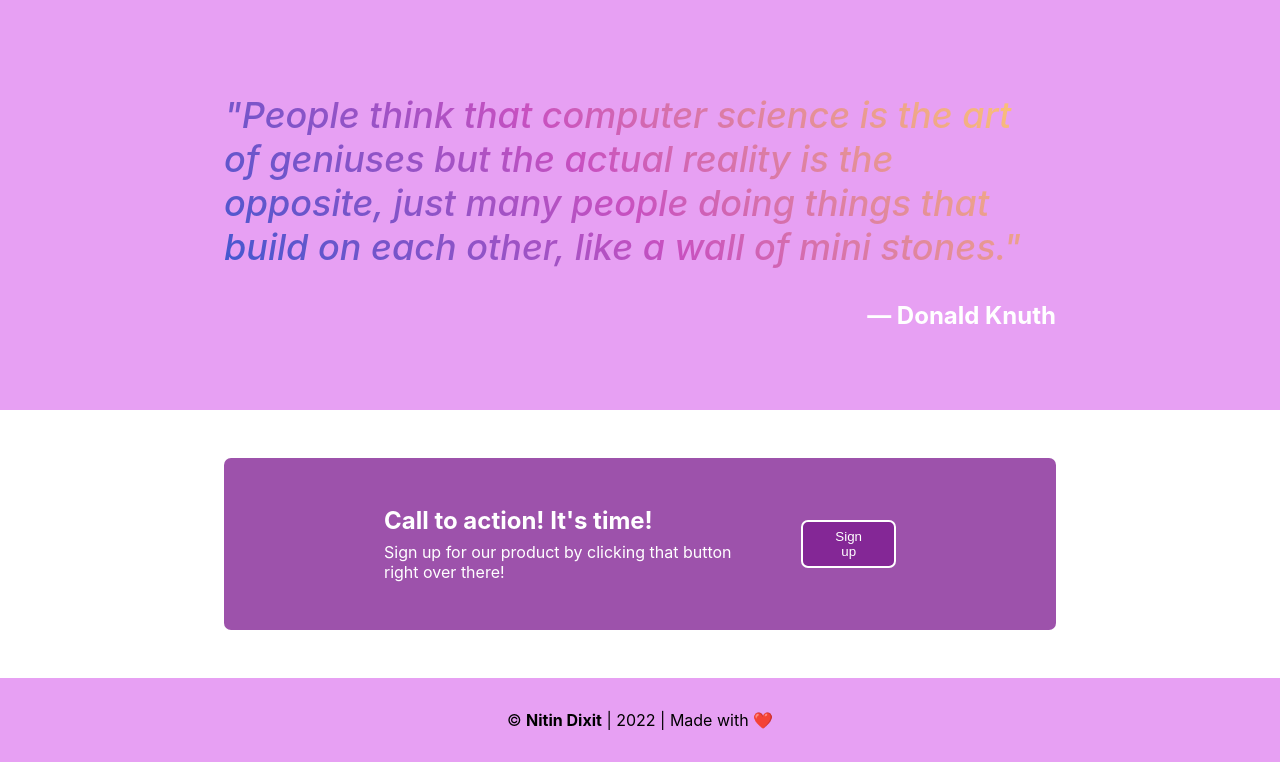
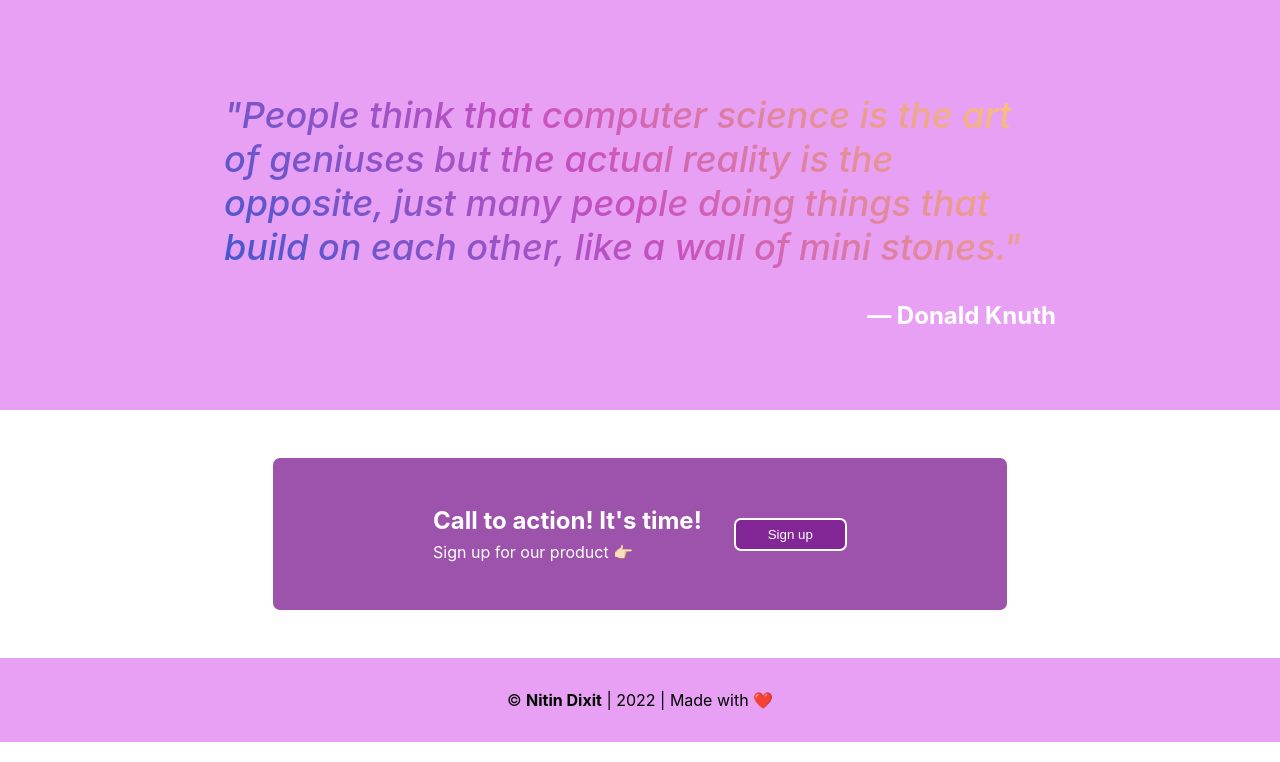
Before and after one commit to nitin-dixit/odin-landing-page, a plain HTML site: page index.html in a window 1280 px wide. Shown: the part 1258-2020 px from the top of the page. Drawn offline with Linux system fonts and the light colour scheme.

Commit message:
update readme

```diff
--- a/index.html
+++ b/index.html
@@ -81,7 +81,7 @@
         <div id="cta">
           <div id="cta-left">
             <h4>Call to action! It's time!</h4>
-            <p>Sign up for our product by clicking that button right over there!</p>
+            <p>Sign up for our product 👉🏻</p>
           </div>
           <div>
             <a href="#">
```
Also changed, not shown: 1 other file.
